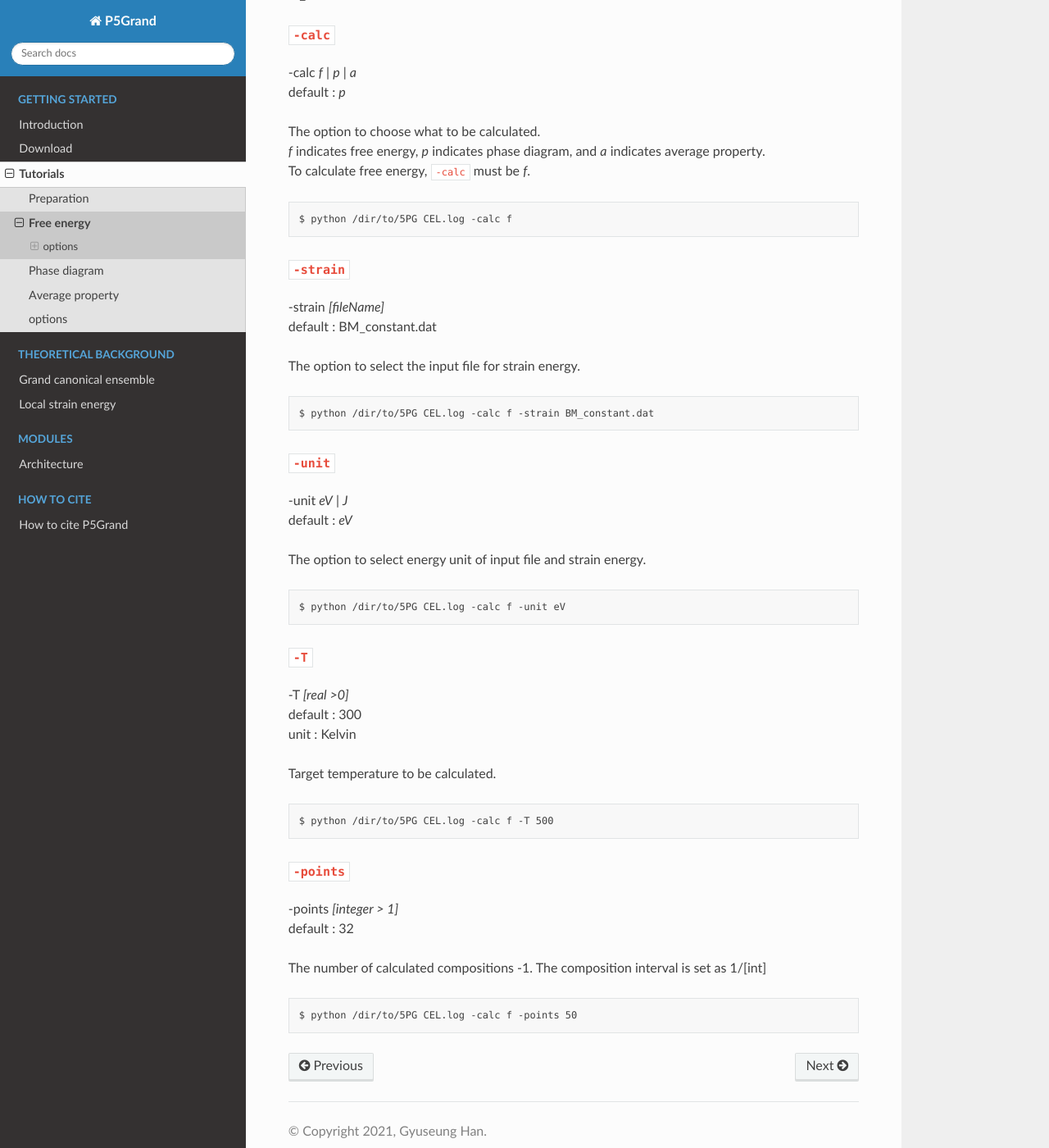
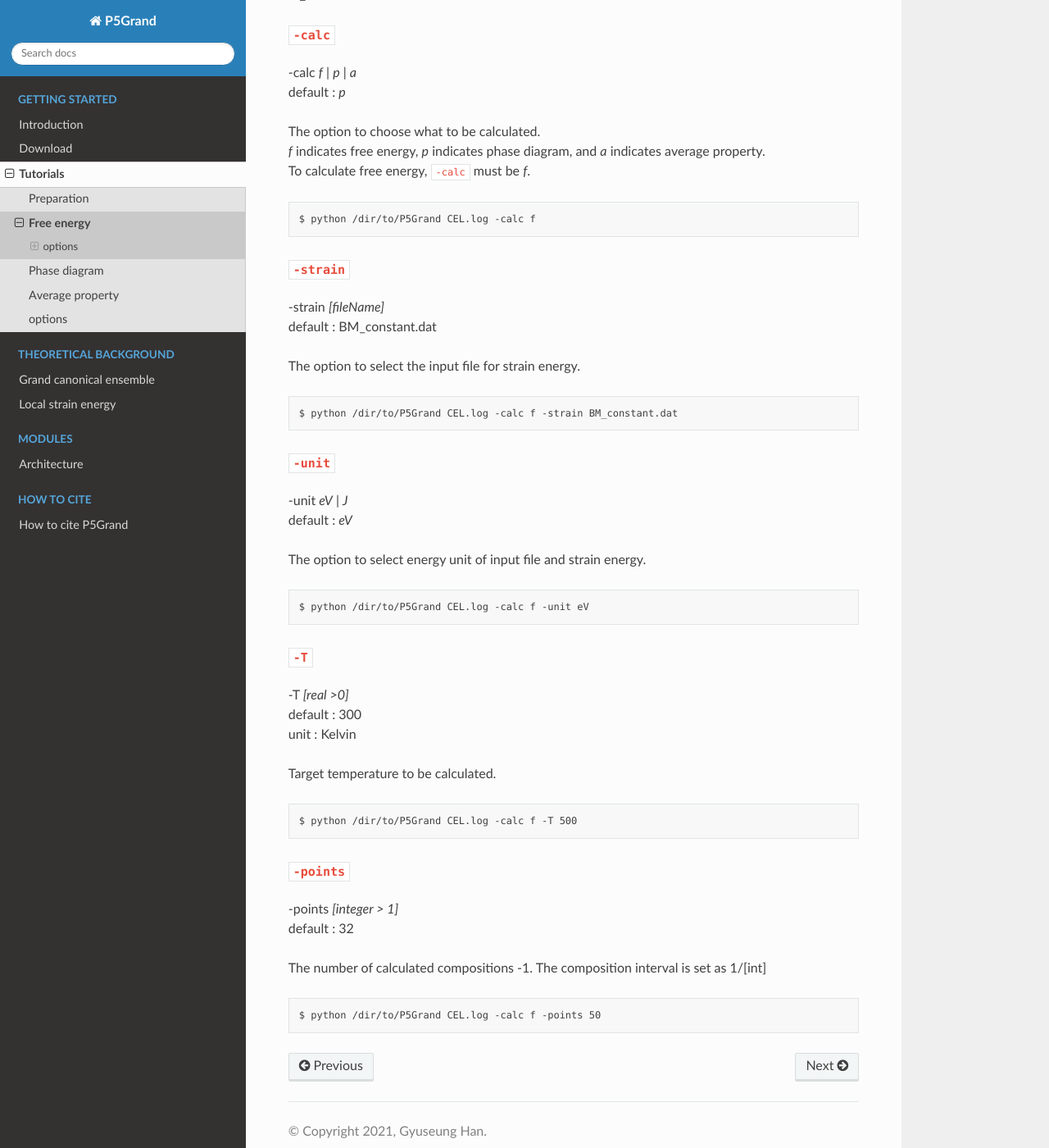
Before and after one commit to Han-Gyuseung/5PG, a Sphinx documentation site: the page built from docs/source/start/tutorial/free_energy.rst, in a window 1280 px wide and 1400 px high, scrolled down 1582 px. Shown: the whole window at 82% size. Built offline with Sphinx 7.4.7 and the Read the Docs theme 2.0.0, drawn with Linux system fonts in a browser that asks for light colours; some of the changed text lies outside the part shown.

Commit message:
Update free_energy.rst

```diff
--- a/docs/source/start/tutorial/free_energy.rst
+++ b/docs/source/start/tutorial/free_energy.rst
@@ -1,19 +1,19 @@
 Free energy
 ===========
 
-5PG can calculate the free energy of a system at a given temperature.
+**P5Grand** can calculate the free energy of a system at a given temperature.
 
 The basic command to calculate free energy is ::
 
- $ python /dir/to/5PG/__main__.py CEL.log -calc f
+ $ python /dir/to/P5Grand/__main__.py CEL.log -calc f
 
 or ::
 
- $ python /dir/to/5PG CEL.log -calc f
+ $ python /dir/to/P5Grand CEL.log -calc f
 
 If the name of input file is `CEL.log`, it is not essential to write `CEL.log`
 
-We provide example files for testing a command `here <https://github.com/Han-Gyuseung/5PG/tree/main/example/thermodynamic>`_.
+We provide example files for testing a command `here <https://github.com/Han-Gyuseung/P5Grand/tree/main/example/thermodynamic>`_.
 The log messages obtained from the example files is as follows:
 
 ::
@@ -87,7 +87,7 @@
 
 ::
 
- $ python /dir/to/5PG CEL.log -calc f
+ $ python /dir/to/P5Grand CEL.log -calc f
 
 
 
@@ -101,7 +101,7 @@
 
 ::
 
- $ python /dir/to/5PG CEL.log -calc f -strain BM_constant.dat
+ $ python /dir/to/P5Grand CEL.log -calc f -strain BM_constant.dat
 
 
 ``-unit``
@@ -114,7 +114,7 @@
 
 ::
 
- $ python /dir/to/5PG CEL.log -calc f -unit eV
+ $ python /dir/to/P5Grand CEL.log -calc f -unit eV
 
 
 ``-T``
@@ -128,7 +128,7 @@
 
 ::
 
- $ python /dir/to/5PG CEL.log -calc f -T 500
+ $ python /dir/to/P5Grand CEL.log -calc f -T 500
 
 
 
@@ -142,4 +142,4 @@
 
 ::
 
- $ python /dir/to/5PG CEL.log -calc f -points 50
+ $ python /dir/to/P5Grand CEL.log -calc f -points 50
```
